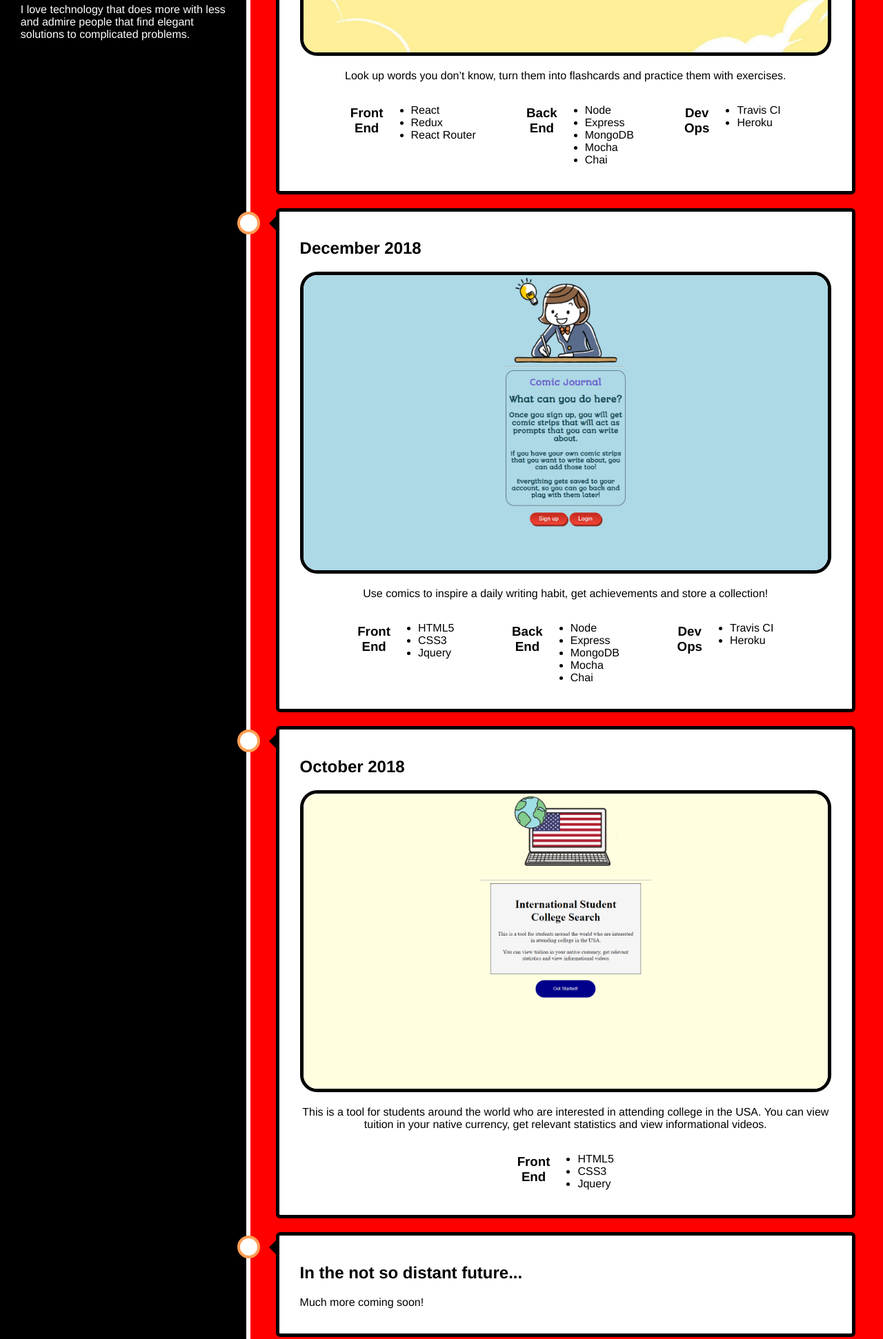
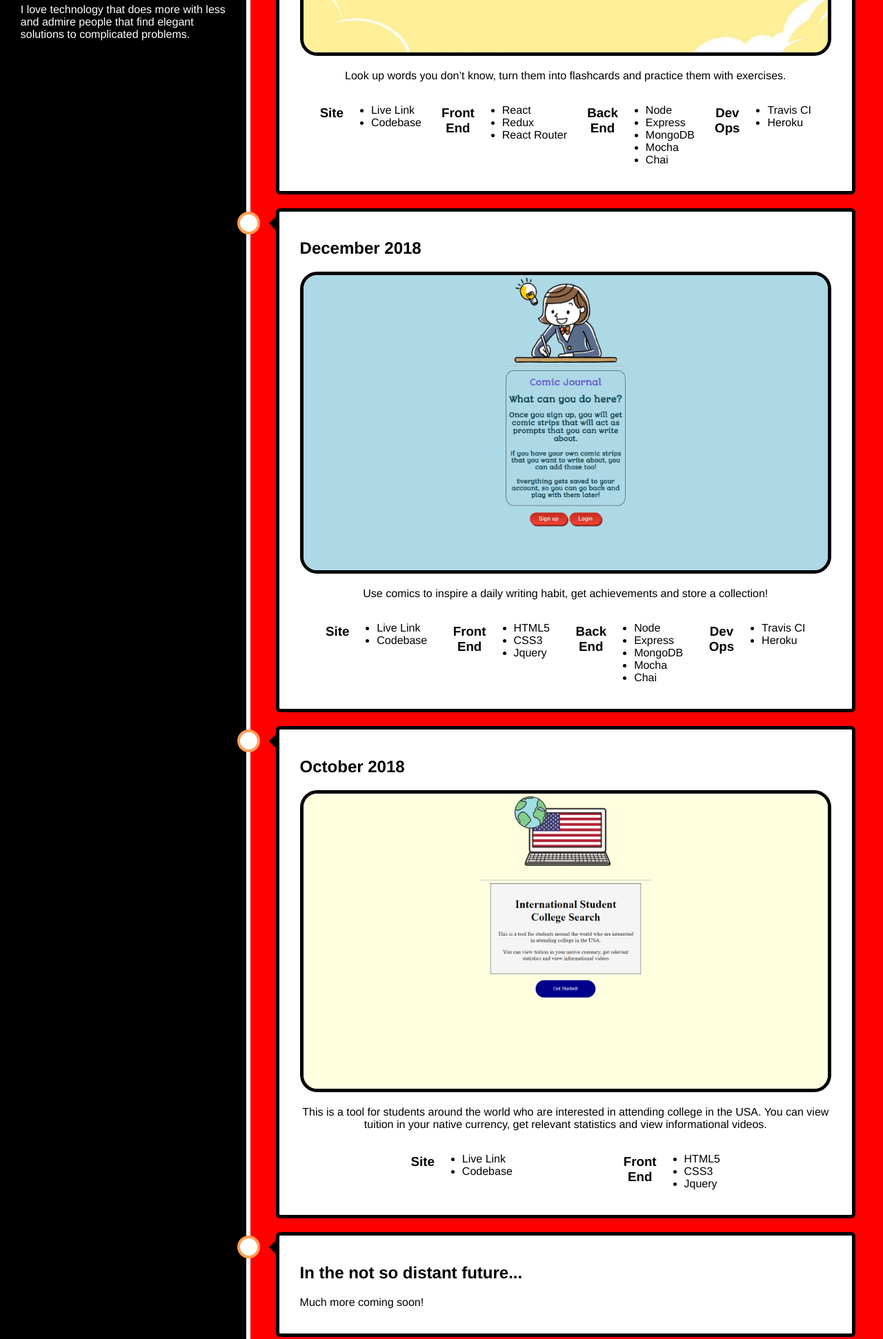
Before and after one commit to hzba000/portfolio, a plain HTML site: page index.html in a window 1280 px wide. Shown: the part 460-2402 px from the top of the page at 69% size. Drawn offline with Linux system fonts and the light colour scheme.

Commit message:
Added Site Live Link and Codebase Position to app menu

```diff
--- a/index.css
+++ b/index.css
@@ -1,4 +1,22 @@
 html, body { margin: 0; padding: 0; }
+
+.repo-holder, .website-holder{
+  display:flex;
+}
+
+.repo-holder h3, .website-holder h3{
+  width:50px;
+}
+
+.image-for-text-overlay{
+  position:relative;
+}
+
+.text-overlay{
+  position:absolute;
+  top: 10px;
+  left: 10px;
+}
 
 .work-icon:hover{
   border: 5px red solid;
--- a/index.html
+++ b/index.html
@@ -45,6 +45,13 @@
                             <p class="app-description">Look up words you don’t know, turn them into flashcards and practice them with exercises.</p>
                             <div class="technology-used">
                               <section>
+                                  <h3> Site </h3>
+                                  <ul>
+                                    <li> Live Link </li>
+                                    <li>Codebase</li>
+                                  </ul>
+                              </section>
+                              <section>
                                   <h3> Front<br>End </h3>
                                   <ul>
                                     <li> React </li>
@@ -79,6 +86,13 @@
                               <p class="app-description">Use comics to inspire a daily writing habit, get achievements and store a collection! </p>
                               <div class="technology-used">
                                 <section>
+                                    <h3> Site </h3>
+                                    <ul>
+                                      <li>Live Link</li>
+                                      <li>Codebase</li>
+                                    </ul>
+                                </section>
+                                <section>
                                     <h3> Front<br>End </h3>
                                     <ul>
                                       <li>HTML5</li>
@@ -93,7 +107,7 @@
                                       <li>Express</li>
                                       <li>MongoDB</li>
                                       <li>Mocha</li>
-                                      <li> Chai</li>
+                                      <li>Chai</li>
                                     </ul>
                                </section>
                                <section>
@@ -112,6 +126,13 @@
                                 <img src="./college-search-screenshot.png" alt="Smiley face" height=100% width=100%>
                                 <p class="app-description">This is a tool for students around the world who are interested in attending college in the USA. You can view tuition in your native currency, get relevant statistics and view informational videos.  </p>
                                 <div class="technology-used">
+                                  <section>
+                                      <h3> Site </h3>
+                                      <ul>
+                                        <li>Live Link</li>
+                                        <li>Codebase</li>
+                                      </ul>
+                                  </section>
                                   <section>
                                       <h3> Front<br>End </h3>
                                       <ul>
```
